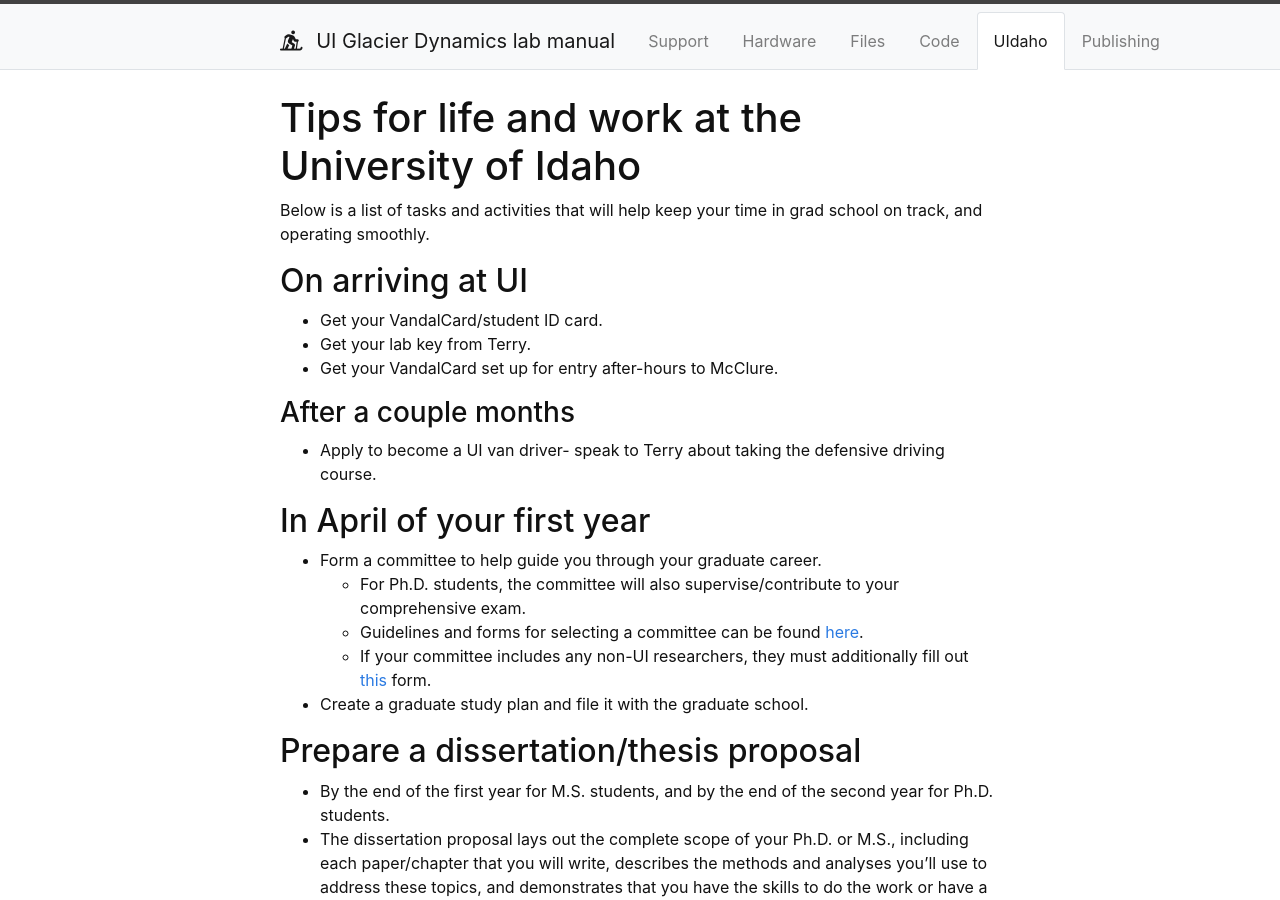
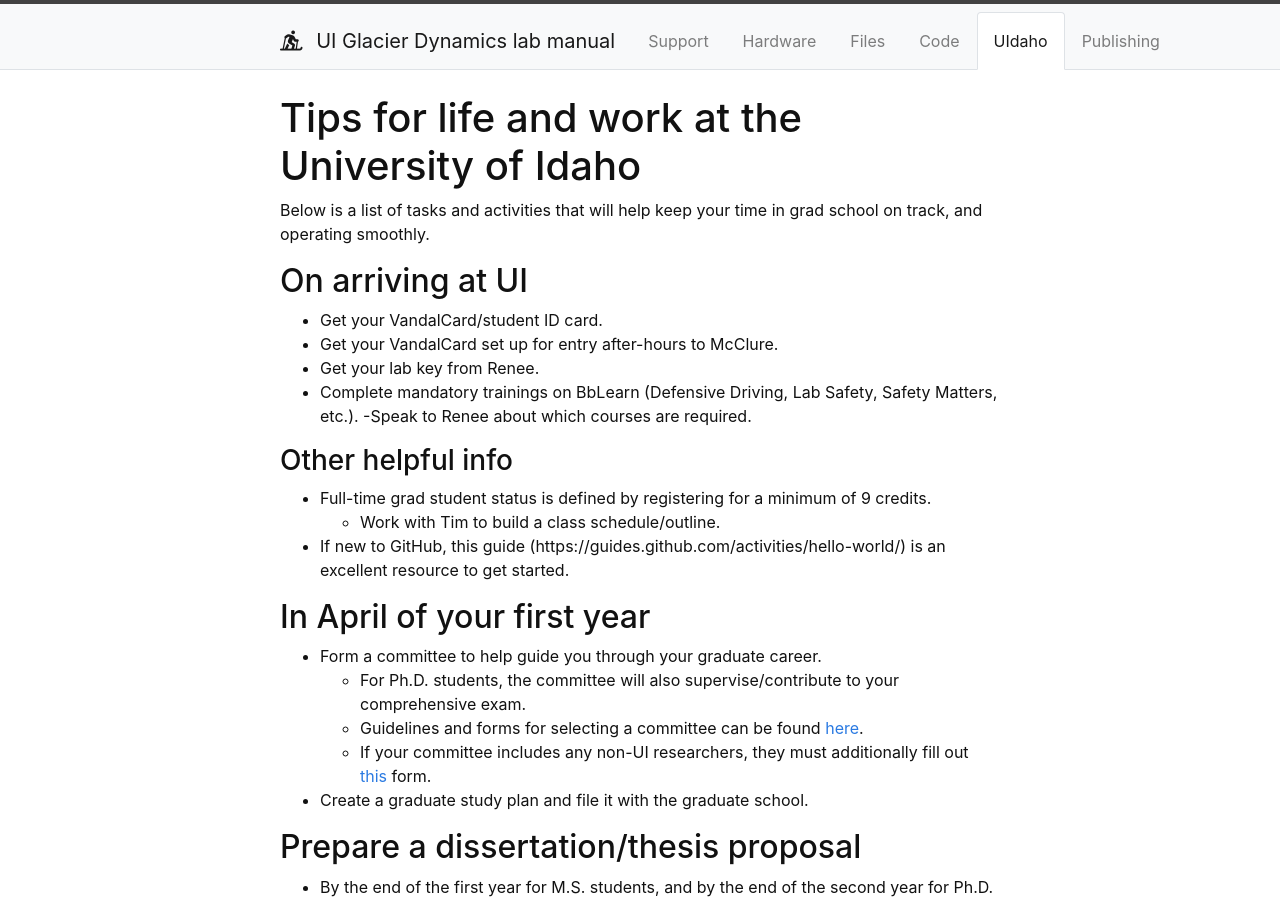
Before and after one commit to yoramterleth/uiglaciology, a Jekyll site: the page built from content/4-UIdaho.md, in a window 1280 px wide and 900 px high. Built offline with Jekyll 4.4.1, drawn with Linux system fonts in a browser that asks for light colours.

Commit message:
Update 4-UIdaho.md
-Replaced Terry with Renee.
-Moved position of defensive driving tip; expanded on mandatory trainings.

-New heading "Other helpful info"
-Added a note on full-time grad status, and to discuss classes with Tim.
- Added a useful GitHub guide for learning some basic tasks.

```diff
--- a/content/4-UIdaho.md
+++ b/content/4-UIdaho.md
@@ -9,12 +9,15 @@ Below is a list of tasks and activities that will help keep your time in grad sc
 
 ## On arriving at UI
 - Get your VandalCard/student ID card.
-- Get your lab key from Terry.
 - Get your VandalCard set up for entry after-hours to McClure.
+- Get your lab key from Renee.
+- Complete mandatory trainings on BbLearn (Defensive Driving, Lab Safety, Safety Matters, etc.).
+    -Speak to Renee about which courses are required.
 
-
-### After a couple months
-- Apply to become a UI van driver- speak to Terry about taking the defensive driving course.
+### Other helpful info
+- Full-time grad student status is defined by registering for a minimum of 9 credits.
+    - Work with Tim to build a class schedule/outline.
+- If new to GitHub, this guide (https://guides.github.com/activities/hello-world/) is an excellent resource to get started.
 
 ## In April of your first year
 - Form a committee to help guide you through your graduate career.
```
